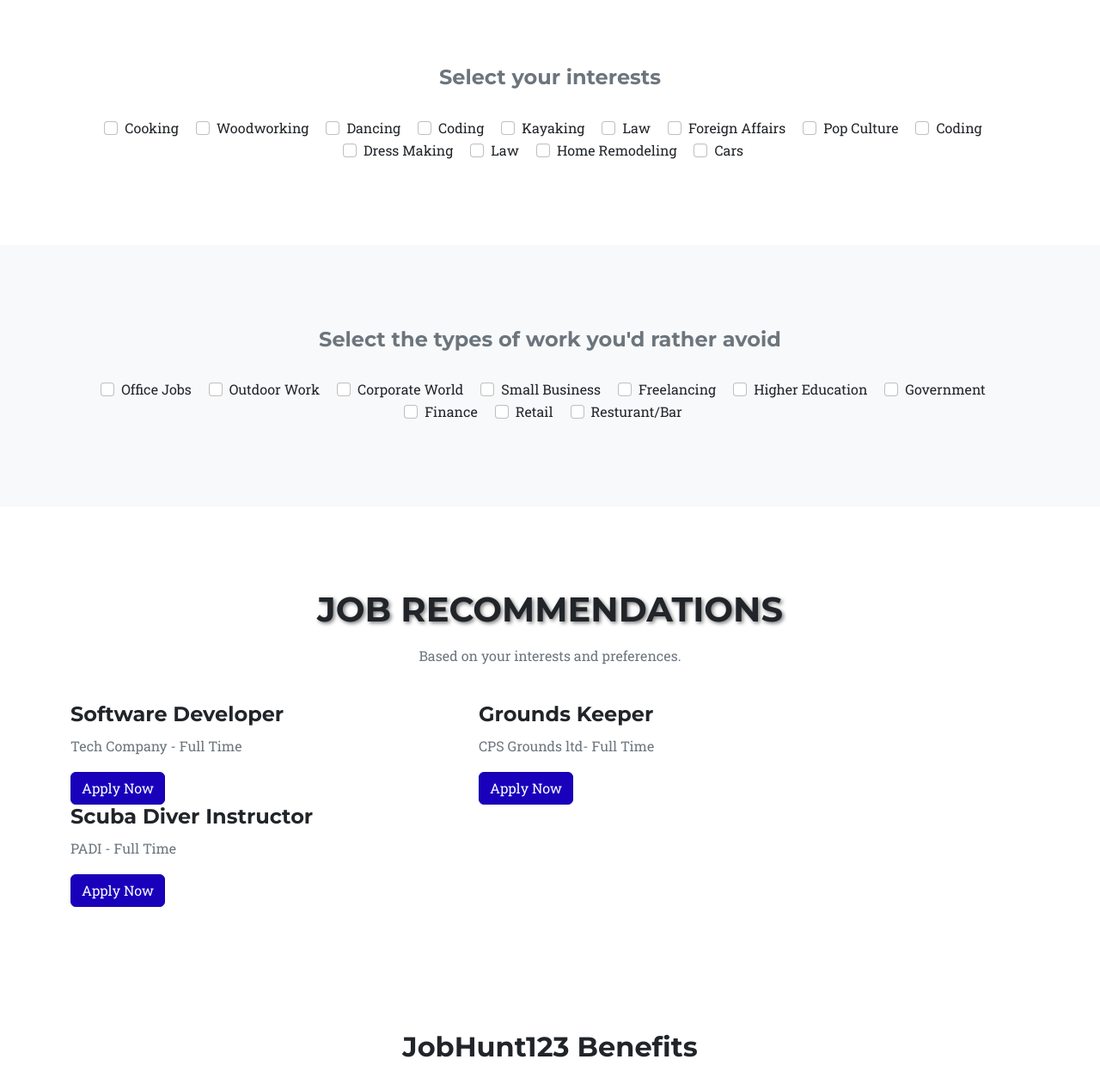
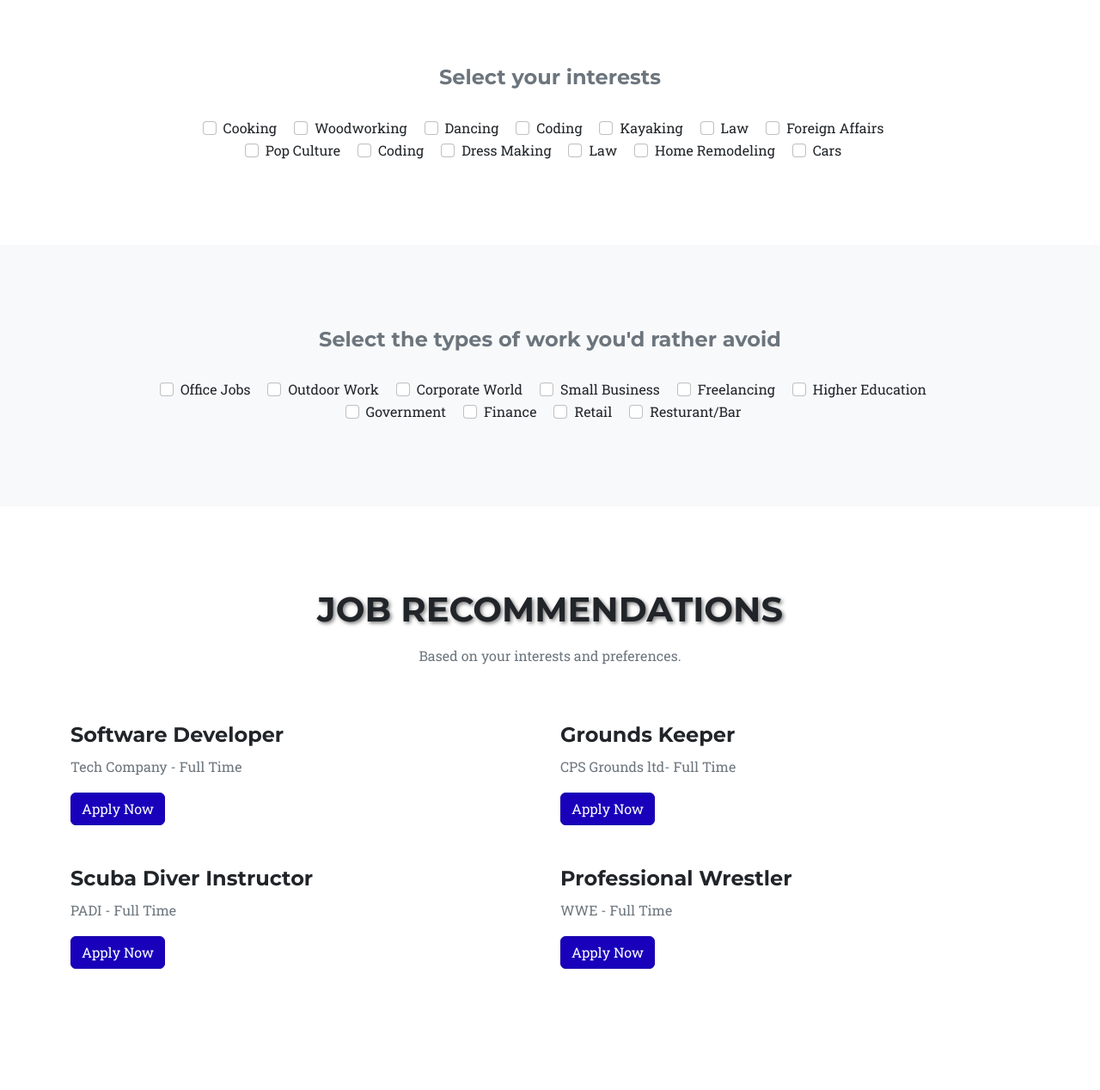
Before and after one commit to BobVilla81/jobhunt123, a plain HTML site: page index.html in a window 1280 px wide. Shown: the part 5400-6668 px from the top of the page at 86% size. Drawn offline with nearby package versions, Linux system fonts and the light colour scheme.

Commit message:
center education section.  stack and center job listings

```diff
--- a/index.html
+++ b/index.html
@@ -376,20 +376,22 @@
 </section>
 
 
+
+
 <!-- Inquiry Section Updated -->
 <section class="page-section bg-light" id="inquiry">
     <div class="container py-5">
         <div class="row justify-content-center">
+            <div class="col-auto"> <!-- Ensure this div wraps the content to center it horizontally -->
                 <div class="text-center">
                     <h2 class="section-heading text-uppercase">Sample Job Search</h2>
                     <br>
                     <h4 class="text-muted">Tell us a bit more about yourself</h4>
                     <br><br>
                 </div>
-        <br><br><br>
                 <form id="educationForm" action="submit-your-url-here" method="POST">
-            <div class="row align-items-center">
-                <div class="col-md-6">
+                    <div class="row justify-content-center"> <!-- Use this to center the form fields -->
+                        <div class="col-md-4">
                     <!-- Education Level -->
                     <div class="form-group">
                         <label for="educationLevel" class="form-label">Your Education Level</label>
@@ -403,7 +405,7 @@
                         </select>
                     </div>
                 </div>
-                <div class="col-md-6">
+                <div class="col-md-4">
                     <!-- Degree Field -->
                     <div class="form-group">
                         <label for="degreeField" class="form-label">Field of Degree (if applicable)</label>
@@ -474,8 +476,8 @@
             <br>
         </div>
         <form id="hobbyForm" action="submit-your-url-here" method="POST">
-            <div class="row">
-                <div class="col-lg-12">
+            <div class="row justify-content-center">
+                <div class="col-lg-10">
                     <div class="form-group text-center">
                         <!-- List of hobbies -->
                         <div class="form-check form-check-inline">
@@ -548,8 +550,8 @@
             <br>
         </div>
         <form id="dislikesForm" action="submit-your-url-here" method="POST">
-            <div class="row">
-                <div class="col-lg-12">
+            <div class="row justify-content-center">
+                <div class="col-lg-10">
                     <div class="form-group text-center">
                         <!-- List of dislikes -->
                         <div class="form-check form-check-inline">
@@ -609,29 +611,41 @@
             <p class="text-muted">Based on your interests and preferences.</p>
             <br>
         </div>
-        <div id="jobsContainer" class="row">
-            <!-- Example Job Listing (Static Placeholder) -->
-            <div class="col-md-5">
+        <div class="row justify-content-center">
+            <!-- Example Job Listing 1 -->
+            <div class="col-md-6">
                 <div class="job-listing">
+                    <br>
                     <h4>Software Developer</h4>
                     <p class="text-muted">Tech Company - Full Time</p>
                     <a href="#" class="btn btn-primary" disabled>Apply Now</a>
                 </div>
             </div>
-            <br><br>
-            <div class="col-md-4">
+            <!-- Example Job Listing 2 -->
+            <div class="col-md-6">
                 <div class="job-listing">
+                    <br>
                     <h4>Grounds Keeper</h4>
                     <p class="text-muted">CPS Grounds ltd- Full Time</p>
                     <a href="#" class="btn btn-primary" disabled>Apply Now</a>
                 </div>
             </div>
-            <div class="col-md-4">
+            <!-- Example Job Listing 3 -->
+            <div class="col-md-6">
                 <div class="job-listing">
+                    <br><br>
                     <h4>Scuba Diver Instructor</h4>
                     <p class="text-muted">PADI - Full Time</p>
                     <a href="#" class="btn btn-primary" disabled>Apply Now</a>
-
+                </div>
+            </div>
+            <!-- Example Job Listing 4 -->
+            <div class="col-md-6">
+                <div class="job-listing">
+                    <br><br>
+                    <h4>Professional Wrestler</h4>
+                    <p class="text-muted">WWE - Full Time</p>
+                    <a href="#" class="btn btn-primary" disabled>Apply Now</a>
                 </div>
             </div>
             <!-- Placeholder for dynamically loaded job listings -->
@@ -639,6 +653,7 @@
         </div>
     </div>
 </section>
+
 
     <!-- 123 Benefits-->
     <div class="py-5">
```
Lines whose indentation alone changed are shown as unchanged.
